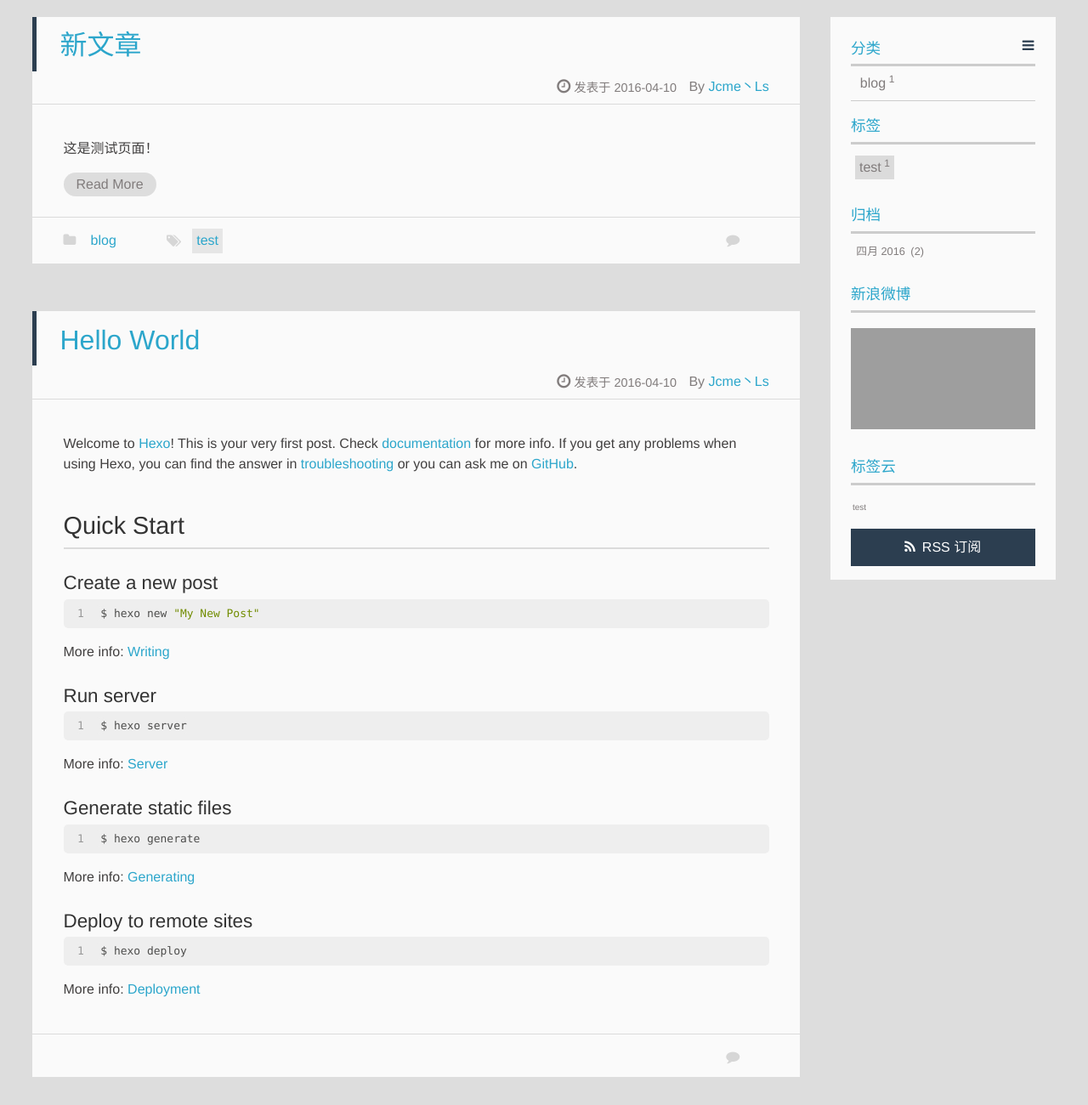
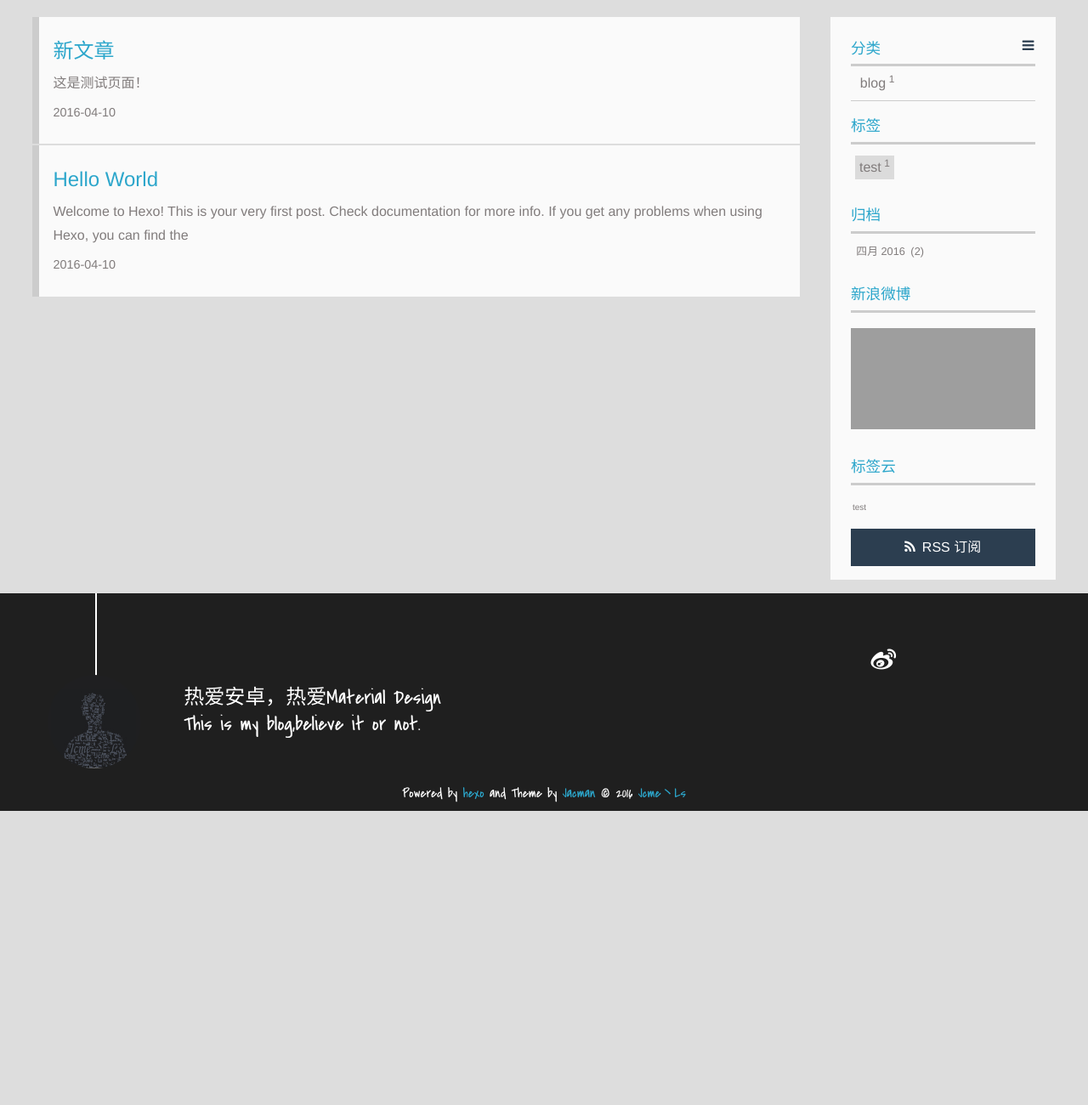
Before and after one commit to JcmeLs/jcmels.github.io, a plain HTML site: page index.html in a window 1280 px wide. Shown: the part 220-1520 px from the top of the page at 85% size. After the commit the page ends 1174 px from the top, so only its background shows below. Drawn offline with Linux system fonts and the light colour scheme; grey boxes are pictures that could not be loaded; a script that the page names is missing.

Commit message:
Site updated: 2016-04-10 19:39:31

```diff
--- a/index.html
+++ b/index.html
@@ -76,63 +76,19 @@
       <div id="main">
 
 
+<section class="post" itemscope itemprop="blogitem">
 
-    <article class="post-expand post" itemprop="articleBody">
-        <header class="article-info clearfix">
-  <h1 itemprop="name">
+    <a href="/2016/04/10/my-new-post/" title="新文章" itemprop="url">
 
-      <a href="/2016/04/10/my-new-post/" title="新文章" itemprop="url">新文章</a>
-  </h1>
-  <p class="article-author">By
-
-		<a href="/about" title="Jcme丶Ls" target="_blank" itemprop="author">Jcme丶Ls</a>
-
-  <p class="article-time">
-    <time datetime="2016-04-10T01:07:33.000Z" itemprop="datePublished"> 发表于 2016-04-10</time>
-
-  </p>
-</header>
-    <div class="article-content">
-
-        <p>这是测试页面！<br>
+    <h1 itemprop="name">新文章</h1>
 
 
-        <p class="article-more-link">
-
-            <a href="/2016/04/10/my-new-post/#more">Read More</a>
-
-       </p>
-    </div>
-    <footer class="article-footer clearfix">
-<div class="article-catetags">
-
-<div class="article-categories">
-  <span></span>
-  <a class="article-category-link" href="/categories/blog/">blog</a>
-</div>
+       <p itemprop="description" >这是测试页面！</p>
 
 
-  <div class="article-tags">
-
-  <span></span> <a href="/tags/test/">test</a>
-  </div>
-
-</div>
-
-
-
-
-<div class="comments-count">
-
-	  	<span></span>
-		<a href="/2016/04/10/my-new-post/#comments" class="ds-thread-count comments-count-link" data-thread-key="2016/04/10/my-new-post/" data-count-type="comments">&nbsp;</a>
-
-</div>
-
-</footer>
-
-
-    </article>
+    <time datetime="2016-04-10T01:07:33.000Z" itemprop="datePublished">2016-04-10</time>
+  </a>
+</section>
 
 
 
@@ -140,60 +96,19 @@
 
 
 
+<section class="post" itemscope itemprop="blogitem">
 
-    <article class="post-expand post" itemprop="articleBody">
-        <header class="article-info clearfix">
-  <h1 itemprop="name">
+    <a href="/2016/04/10/hello-world/" title="Hello World" itemprop="url">
 
-      <a href="/2016/04/10/hello-world/" title="Hello World" itemprop="url">Hello World</a>
-  </h1>
-  <p class="article-author">By
-
-		<a href="/about" title="Jcme丶Ls" target="_blank" itemprop="author">Jcme丶Ls</a>
-
-  <p class="article-time">
-    <time datetime="2016-04-10T00:49:58.028Z" itemprop="datePublished"> 发表于 2016-04-10</time>
-
-  </p>
-</header>
-    <div class="article-content">
-
-        <p>Welcome to <a href="https://hexo.io/" target="_blank" rel="external">Hexo</a>! This is your very first post. Check <a href="https://hexo.io/docs/" target="_blank" rel="external">documentation</a> for more info. If you get any problems when using Hexo, you can find the answer in <a href="https://hexo.io/docs/troubleshooting.html" target="_blank" rel="external">troubleshooting</a> or you can ask me on <a href="https://github.com/hexojs/hexo/issues" target="_blank" rel="external">GitHub</a>.</p>
-<h2 id="Quick-Start"><a href="#Quick-Start" class="headerlink" title="Quick Start"></a>Quick Start</h2><h3 id="Create-a-new-post"><a href="#Create-a-new-post" class="headerlink" title="Create a new post"></a>Create a new post</h3><figure class="highlight bash"><table><tr><td class="gutter"><pre><span class="line">1</span><br></pre></td><td class="code"><pre><span class="line">$ hexo new <span class="string">"My New Post"</span></span><br></pre></td></tr></table></figure>
-<p>More info: <a href="https://hexo.io/docs/writing.html" target="_blank" rel="external">Writing</a></p>
-<h3 id="Run-server"><a href="#Run-server" class="headerlink" title="Run server"></a>Run server</h3><figure class="highlight bash"><table><tr><td class="gutter"><pre><span class="line">1</span><br></pre></td><td class="code"><pre><span class="line">$ hexo server</span><br></pre></td></tr></table></figure>
-<p>More info: <a href="https://hexo.io/docs/server.html" target="_blank" rel="external">Server</a></p>
-<h3 id="Generate-static-files"><a href="#Generate-static-files" class="headerlink" title="Generate static files"></a>Generate static files</h3><figure class="highlight bash"><table><tr><td class="gutter"><pre><span class="line">1</span><br></pre></td><td class="code"><pre><span class="line">$ hexo generate</span><br></pre></td></tr></table></figure>
-<p>More info: <a href="https://hexo.io/docs/generating.html" target="_blank" rel="external">Generating</a></p>
-<h3 id="Deploy-to-remote-sites"><a href="#Deploy-to-remote-sites" class="headerlink" title="Deploy to remote sites"></a>Deploy to remote sites</h3><figure class="highlight bash"><table><tr><td class="gutter"><pre><span class="line">1</span><br></pre></td><td class="code"><pre><span class="line">$ hexo deploy</span><br></pre></td></tr></table></figure>
-<p>More info: <a href="https://hexo.io/docs/deployment.html" target="_blank" rel="external">Deployment</a></p>
+    <h1 itemprop="name">Hello World</h1>
 
 
-
-        <p class="article-more-link">
-
-       </p>
-    </div>
-    <footer class="article-footer clearfix">
-<div class="article-catetags">
+           <p itemprop="description" >Welcome to Hexo! This is your very first post. Check documentation for more info. If you get any problems when using Hexo, you can find the </p>
 
 
-</div>
-
-
-
-
-<div class="comments-count">
-
-	  	<span></span>
-		<a href="/2016/04/10/hello-world/#comments" class="ds-thread-count comments-count-link" data-thread-key="2016/04/10/hello-world/" data-count-type="comments">&nbsp;</a>
-
-</div>
-
-</footer>
-
-
-    </article>
+    <time datetime="2016-04-10T00:49:58.028Z" itemprop="datePublished">2016-04-10</time>
+  </a>
+</section>
 
 
 
```
Also changed, not shown: 2016/04/10/hello-world/index.html (+1 -1 lines), 2016/04/10/my-new-post/index.html (+1 -1 lines).
